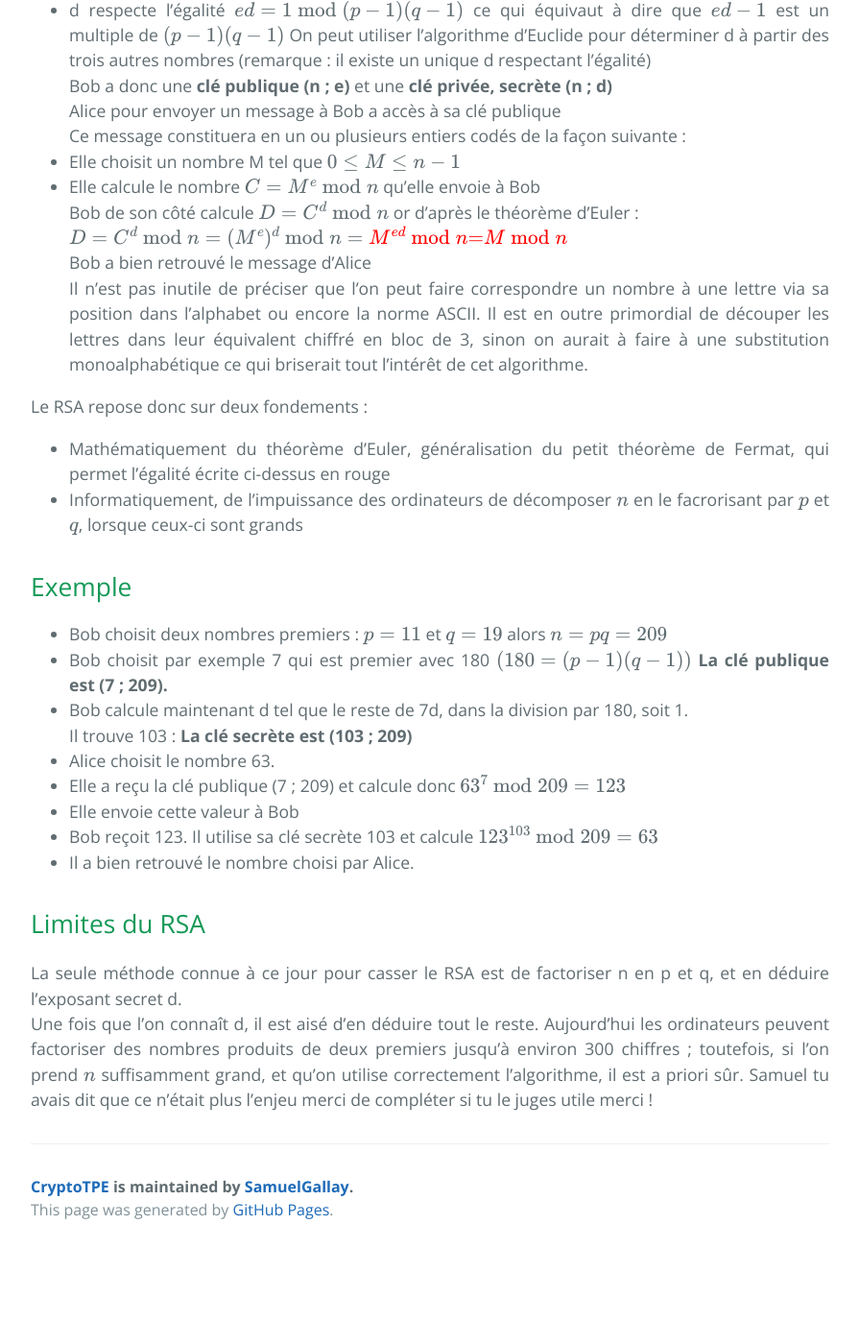
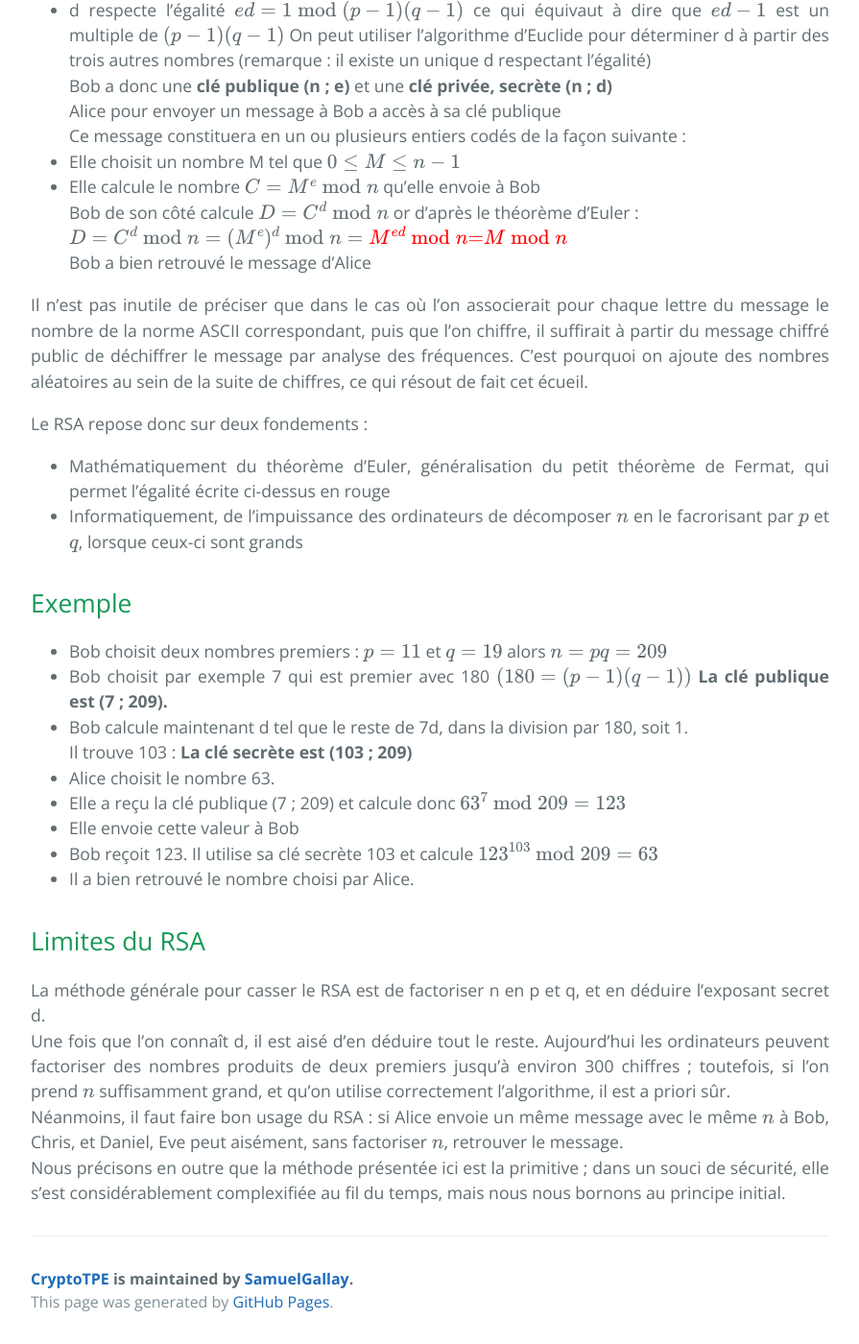
Before and after one commit to SamuelGallay/CryptoTPE, a Jekyll site: the page built from pages/4_Internet/3_rsa.md, in a window 1280 px wide and 1400 px high, scrolled down 1119 px. Shown: the whole window at 96% size, without its empty margins (192-1087 px from the left). Built offline with Jekyll 4.4.1, drawn with Linux system fonts in a browser that asks for light colours; our own code applies the rules of GitHub Pages for plain Markdown files; formulas are drawn with MathJax 3; before the commit the page ends 2423 px from its top, so only the background shows below that; some of the changed text lies outside the part shown.

Commit message:
Update 3_rsa.md

```diff
--- a/pages/4_Internet/3_rsa.md
+++ b/pages/4_Internet/3_rsa.md
@@ -15,7 +15,7 @@ Dans la lignée de leurs contemporains mathématiciens-cryptographges Diffie et
 <img src="{{ "/assets/4_Internet/rsa.jpg" | relative_url }}" alt="diffie" style="margin: 0 auto;display: block; width:200px; "/>
 <p align="center"> <em> Shamir, Rivest et Adleman </em> </p>
 
-Cet algorithme est encore utilisé aujourd'hui notamment pour le comerce électronique
+Cet algorithme est encore utilisé aujourd'hui notamment pour le comerce électronique.
 
 ## Modélisation mathématique et fonctionnement
 
@@ -31,8 +31,9 @@ Ce message constituera en un ou plusieurs entiers codés de la façon suivante :
 * Elle calcule le nombre $$ C = M^e \bmod n $$ qu'elle envoie à Bob \\
 Bob de son côté calcule $$ D = C^d \bmod n $$ or d'après le théorème d'Euler : \\
 $$ D = C^d \bmod n = (M^e)^d \bmod n = \color{red} {M^{ed}\bmod n} \color{red} {=} \color{red} {M \bmod n}  $$ \\
-Bob a bien retrouvé le message d'Alice \\
-Il n'est pas inutile de préciser que l'on peut faire correspondre un nombre à une lettre via sa position dans l'alphabet ou encore la norme ASCII. Il est en outre primordial de découper les lettres dans leur équivalent chiffré en bloc de 3, sinon on aurait à faire à une substitution monoalphabétique ce qui briserait tout l'intérêt de cet algorithme.
+Bob a bien retrouvé le message d'Alice
+
+Il n'est pas inutile de préciser que dans le cas où l'on associerait pour chaque lettre du message le nombre de la norme ASCII correspondant, puis que l'on chiffre, il suffirait à partir du message chiffré public de déchiffrer le message par analyse des fréquences. C'est pourquoi on ajoute des nombres aléatoires au sein de la suite de chiffres, ce qui résout de fait cet écueil.
 
 Le RSA repose donc sur deux fondements :
 * Mathématiquement du théorème d'Euler, généralisation du petit théorème de Fermat, qui permet l'égalité écrite ci-dessus en rouge
@@ -54,7 +55,8 @@ Il trouve 103 : **La clé secrète est (103 ; 209)**
 
 ## Limites du RSA
 
-La seule méthode connue à ce jour pour casser le RSA est de factoriser n en p et q, et en déduire l'exposant secret d. \\
+La  méthode générale pour casser le RSA est de factoriser n en p et q, et en déduire l'exposant secret d. \\
 Une fois que l'on connaît d, il est aisé d'en déduire tout le reste.
-Aujourd'hui les ordinateurs peuvent factoriser des nombres produits de deux premiers jusqu'à environ 300 chiffres ; toutefois, si l'on prend $$ n $$ suffisamment grand, et qu'on utilise correctement l'algorithme, il est a priori sûr.
-Samuel tu avais dit que ce n'était plus l'enjeu merci de compléter si tu le juges utile merci !
+Aujourd'hui les ordinateurs peuvent factoriser des nombres produits de deux premiers jusqu'à environ 300 chiffres ; toutefois, si l'on prend $$ n $$ suffisamment grand, et qu'on utilise correctement l'algorithme, il est a priori sûr. \\
+Néanmoins, il faut faire bon usage du RSA : si Alice envoie un même message avec le même $$ n $$ à Bob, Chris, et Daniel, Eve peut aisément, sans factoriser $$ n $$, retrouver le message. \\
+Nous précisons en outre que la méthode présentée ici est la primitive ; dans un souci de sécurité, elle s'est considérablement complexifiée au fil du temps, mais nous nous bornons au principe initial.
```
